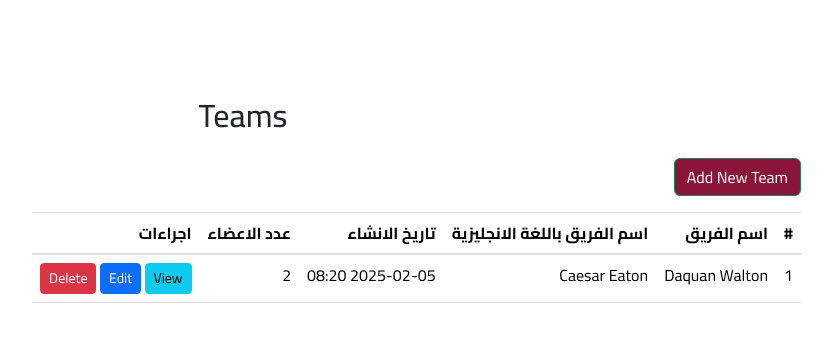
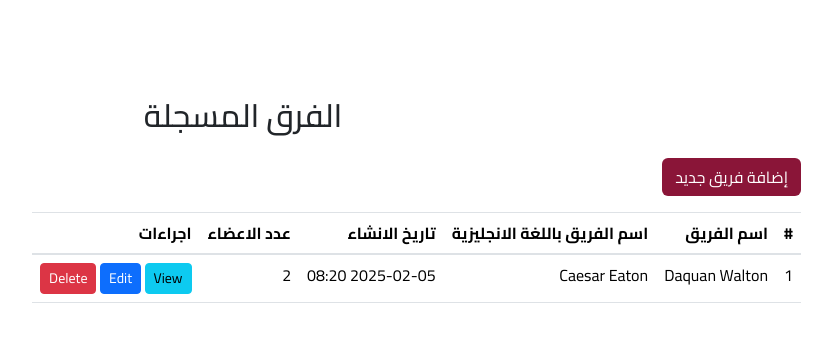
Before and after one commit to pythonair98/LTLMS, a Django app: page /teams in a window 1280 px wide; the page is wider, and only the part inside the window is pictured. Shown: the part 90-432 px from the top of that part, without its empty margins (456-1280 px from the left). Run offline with Django 5.2, Linux system fonts and the light colour scheme; a user stored in the database is signed in; data comes from the database, SQL or seed files in the repository; some libraries are stand-ins or nearby versions.

Commit message:
fix ui colors

```diff
--- a/licesnsing/views.py
+++ b/licesnsing/views.py
@@ -268,8 +268,6 @@ def reader(request):
     if request.method == "POST":
         form = InspectionForm(request.POST, request.FILES)
         if form.is_valid():
-            print(form.cleaned_data)
-            print(request.FILES)
             register_number = form.cleaned_data.get("register_number")
 
             # Check if inspection for this establishment already exists.
@@ -306,7 +304,6 @@ def reader(request):
                 return redirect("reader")
 
         else:
-            print(form.errors.as_data())
             messages.warning(request, "الرجاء تصحيح الأخطاء في النموذج.")
     else:
         form = InspectionForm()
--- a/templates/licesnsing/add_establishment.html
+++ b/templates/licesnsing/add_establishment.html
@@ -48,7 +48,7 @@
                         </div>
                         <div class="col-md-12">
                             <div class="form-group">
-                                <input type="submit" value="أضافة" class="btn btn-primary" />
+                                <input type="submit" value="أضافة" class="btn btn-lg" style="background-color:#8A1538; color:white;" />
                             </div>
                         </div>
                     </div>
--- a/templates/licesnsing/assign_establishment.html
+++ b/templates/licesnsing/assign_establishment.html
@@ -53,7 +53,7 @@
 </textarea></div>
 
             <div class="text-center">
-                <button type="submit" class="btn btn-primary">تعيين</button>
+                <button type="submit" class="btn btn-lg" style="background-color:#8A1538; color:white;">تعيين</button>
             </div>
         </form>
     </div>
--- a/templates/licesnsing/establishment_licence_form.html
+++ b/templates/licesnsing/establishment_licence_form.html
@@ -43,7 +43,7 @@
             {{ form.sub_category }}
         </div>
 
-        <button type="submit" class="btn btn-primary">حفظ الرخصة</button>
+        <button type="submit" class="btn btn" style="background-color:#8A1538; color:white;">حفظ الرخصة</button>
         <a href="{% url 'licence-list' %}" class="btn btn-secondary">إلغاء</a>
     </form>
 </div>
--- a/templates/licesnsing/establishment_register_form.html
+++ b/templates/licesnsing/establishment_register_form.html
@@ -23,7 +23,7 @@
             {{ form.expiration_date }}
         </div>
 
-        <button type="submit" class="btn btn-success">إضافة السجل</button>
+        <button type="submit" class="btn btn-lg" style="background-color:#8A1538; color:white;">إضافة السجل</button>
         <a href="{% url 'register-list' %}" class="btn btn-secondary">إلغاء</a>
     </form>
 </div>
--- a/templates/users/profiles_list.html
+++ b/templates/users/profiles_list.html
@@ -12,7 +12,7 @@
     <div class="card">
       <div class="card-header d-flex justify-content-between">
         <h3 style="text-align: center">قائمة المستخدمين</h3>
-        <a href="{% url 'register' %}" class="btn btn-success">إضافة مستخدم جديد</a>
+        <a href="{% url 'register' %}" class="btn" style="background-color:#8A1538; color:white;">إضافة مستخدم جديد</a>
       </div>
       <table class="table table-hover table-responsive">
         <thead>
--- a/templates/users/view_teams.html
+++ b/templates/users/view_teams.html
@@ -7,12 +7,12 @@
 
 {% block content %}
 <div class="container mt-4">
-  <h2 class="text-center mb-4">Teams</h2>
+  <h2 class="text-center mb-4">الفرق المسجلة</h2>
 
   <!-- Button to open the "Add New Team" Modal -->
   <div class="mb-3 text-end">
-    <button class="btn btn-success" style="background-color: #8A1538;" data-toggle="modal" data-target="#addTeamModal">
-      Add New Team
+    <button class="btn" style="background-color: #8A1538; color: white" data-toggle="modal" data-target="#addTeamModal">
+      إضافة فريق جديد
     </button>
   </div>
 
```
